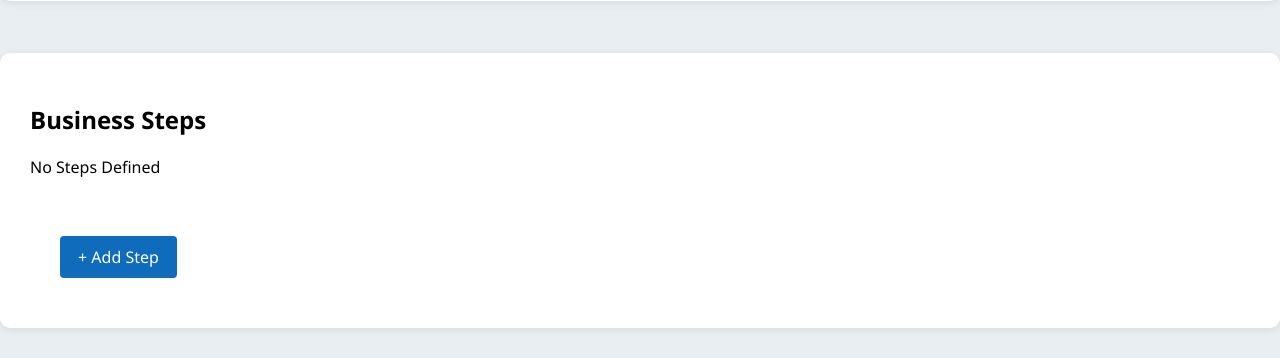
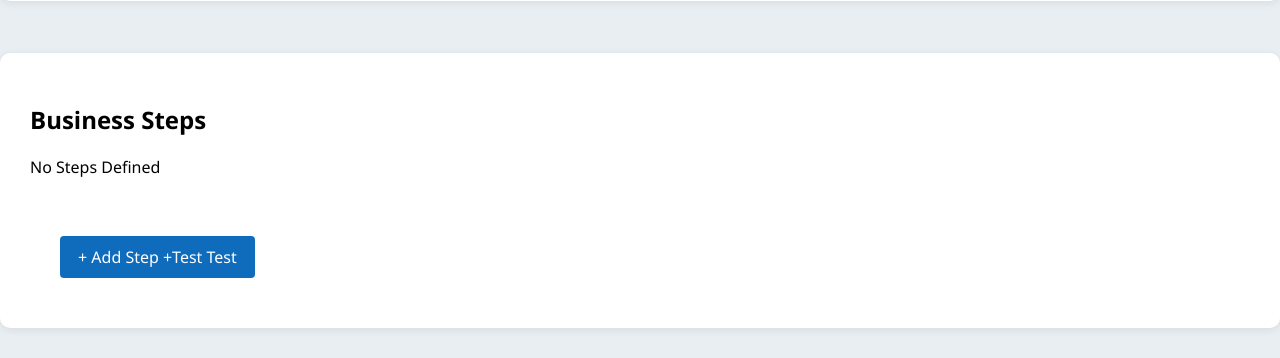
Before and after one commit to MCSTAPONE/MCSTAP1, a FastAPI app: page /flow-library/1 in a window 1280 px wide. Shown: the part 466-824 px from the top of the page. Run offline with FastAPI, Linux system fonts and the light colour scheme; data that the repository does not hold is empty.

Commit message:
Initial commit

```diff
--- a/templates/flow_details.html
+++ b/templates/flow_details.html
@@ -96,6 +96,7 @@
 
             <a href="/flow-library/{{ flow_id }}/new-step" class="back-btn">
 				+ Add Step
+				+Test Test
 			</a>
 
         </div>
```
